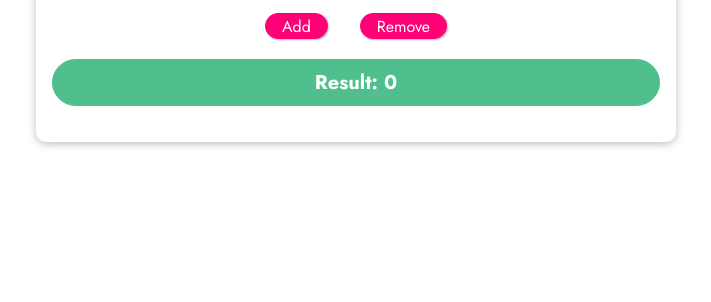
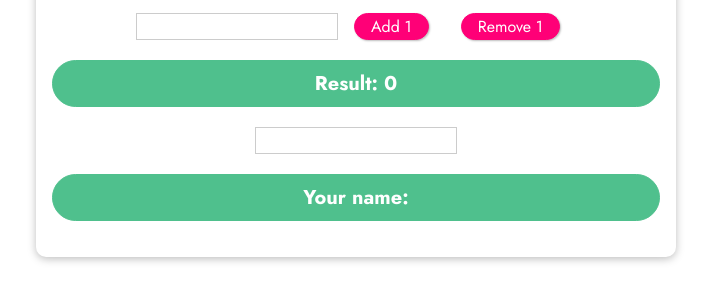
Before and after one commit to raviwu/vuejs-playground, a plain HTML site: page basics-03-events-starting-code/index.html in a window 1280 px wide. Shown: the part 286-588 px from the top of the page, without its empty margins (284-995 px from the left). Drawn offline with nearby package versions, Linux system fonts and the light colour scheme.

Commit message:
Binding and passing argument from template

```diff
--- a/basics-03-events-starting-code/app.js
+++ b/basics-03-events-starting-code/app.js
@@ -1,15 +1,23 @@
 const app = Vue.createApp({
     data() {
         return {
+            num: 1,
             counter: 0,
+            name: ''
         };
     },
     methods: {
+        setNum(event) {
+            this.num = parseInt(event.target.value);
+        },
         add() {
-            this.counter += 1;
+            this.counter += this.num;
         },
         remove() {
-            this.counter -= 1;
+            this.counter -= this.num;
+        },
+        setName(event, lastName) {
+            this.name = event.target.value + ' ' + lastName;
         }
     }
 });
--- a/basics-03-events-starting-code/index.html
+++ b/basics-03-events-starting-code/index.html
@@ -17,9 +17,12 @@
     </header>
     <section id="events">
         <h2>Events in Action</h2>
-        <button v-on:click="add">Add</button>
-        <button v-on:click="remove">Remove</button>
+        <input type="text" v-on:input="setNum">
+        <button v-on:click="add">Add {{ num }}</button>
+        <button v-on:click="remove">Remove {{ num }}</button>
         <p>Result: {{ counter }}</p>
+        <input type="text" v-on:input="setName($event, 'Wu')">
+        <p>Your name: {{ name }}</p>
     </section>
 </body>
 
```
